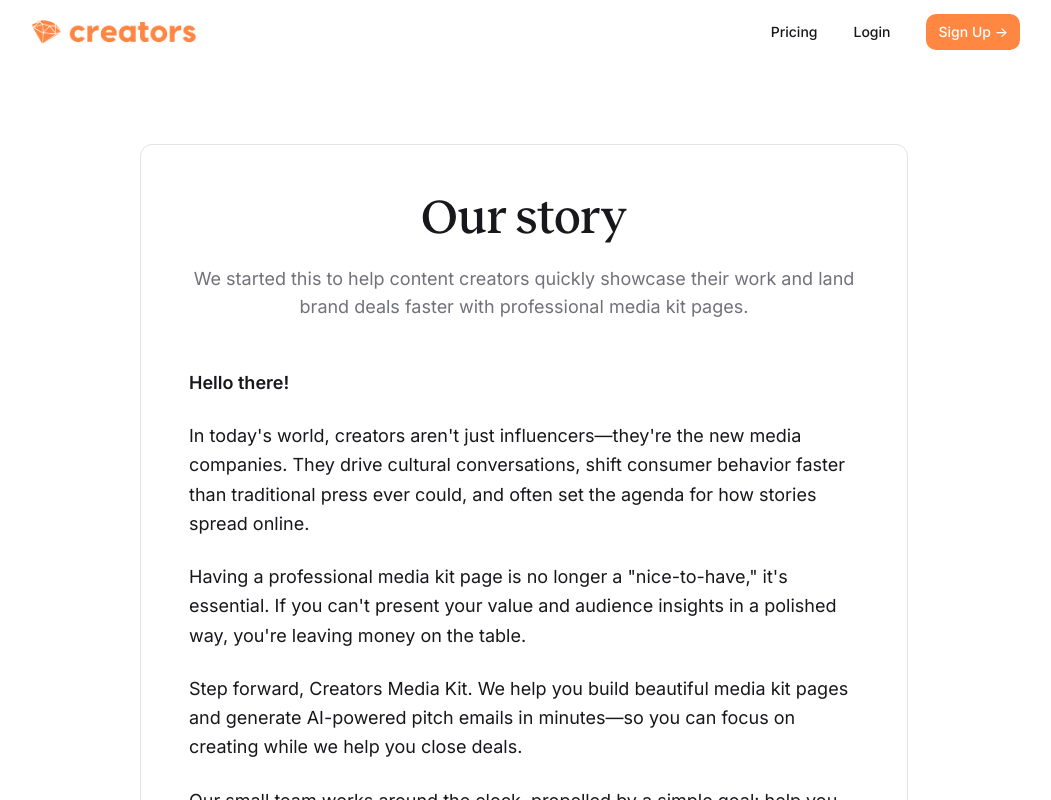
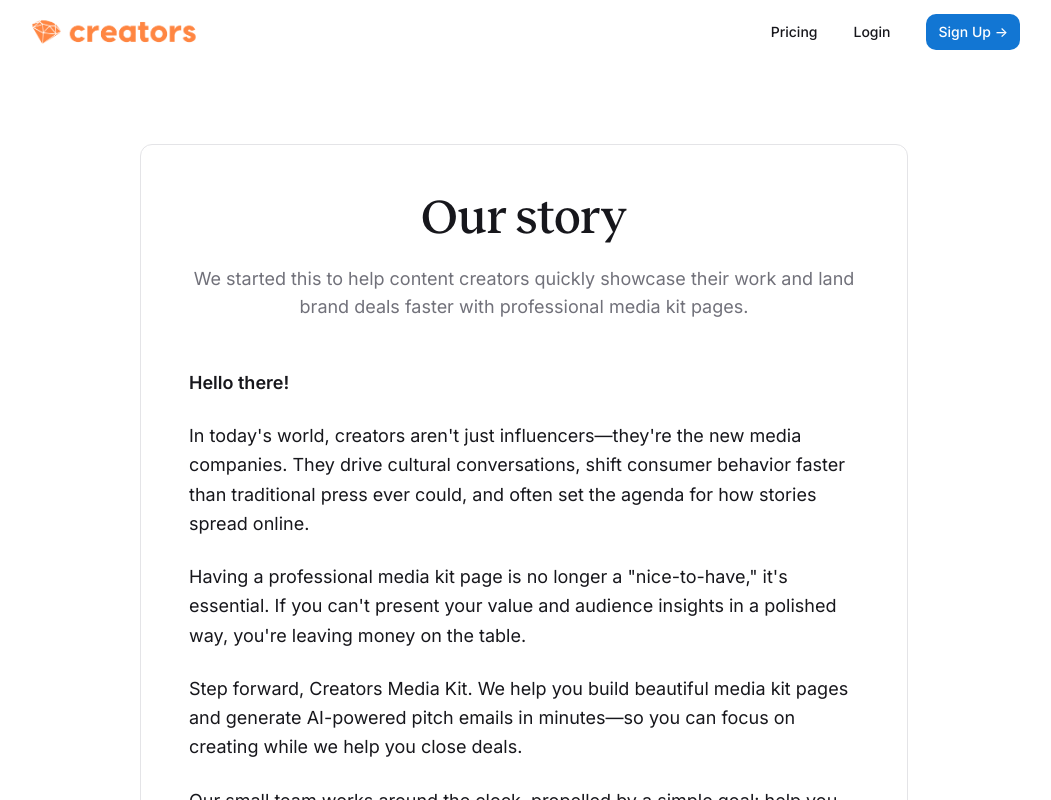
Before and after one commit to ajmcgr/creatorsrai, a React (Vite) app: page /about in a window 1280 px wide. Shown: the top 800 px of the page, without its empty margins (116-1167 px from the left). Built offline with nearby package versions, Linux system fonts and the light colour scheme.

Commit message:
Change button background to blue
Update design system to set primary button color to #136ed5 (HSL 209 84% 45%), updating primary, ring, and related sidebar colors accordingly across index.css to ensure consistent button styling.

```diff
--- a/src/index.css
+++ b/src/index.css
@@ -17,10 +17,10 @@ All colors MUST be HSL.
     --popover: 0 0% 100%;
     --popover-foreground: 240 10% 10%;
 
-    --primary: 22 100% 63%;
+    --primary: 209 84% 45%;
     --primary-foreground: 0 0% 100%;
 
-    --primary-glow: 22 100% 75%;
+    --primary-glow: 209 84% 65%;
 
     --secondary: 240 5% 96%;
     --secondary-foreground: 240 10% 10%;
@@ -36,7 +36,7 @@ All colors MUST be HSL.
 
     --border: 240 6% 90%;
     --input: 240 6% 90%;
-    --ring: 22 100% 63%;
+    --ring: 209 84% 45%;
 
     --radius: 0.75rem;
 
@@ -49,12 +49,12 @@ All colors MUST be HSL.
 
     --sidebar-background: 0 0% 98%;
     --sidebar-foreground: 240 10% 10%;
-    --sidebar-primary: 22 100% 63%;
+    --sidebar-primary: 209 84% 45%;
     --sidebar-primary-foreground: 0 0% 98%;
     --sidebar-accent: 240 5% 96%;
     --sidebar-accent-foreground: 240 10% 10%;
     --sidebar-border: 240 6% 90%;
-    --sidebar-ring: 22 100% 63%;
+    --sidebar-ring: 209 84% 45%;
   }
 
   .dark {
@@ -67,10 +67,10 @@ All colors MUST be HSL.
     --popover: 240 10% 6%;
     --popover-foreground: 0 0% 98%;
 
-    --primary: 22 100% 63%;
+    --primary: 209 84% 45%;
     --primary-foreground: 0 0% 100%;
 
-    --primary-glow: 22 100% 75%;
+    --primary-glow: 209 84% 65%;
 
     --secondary: 240 5% 15%;
     --secondary-foreground: 0 0% 98%;
@@ -86,7 +86,7 @@ All colors MUST be HSL.
 
     --border: 240 5% 15%;
     --input: 240 5% 15%;
-    --ring: 22 100% 63%;
+    --ring: 209 84% 45%;
 
     --gradient-hero: linear-gradient(135deg, hsl(22, 100%, 63%), hsl(30, 100%, 65%));
     --gradient-subtle: linear-gradient(180deg, hsl(240, 10%, 4%), hsl(240, 10%, 8%));
@@ -95,12 +95,12 @@ All colors MUST be HSL.
 
     --sidebar-background: 240 10% 6%;
     --sidebar-foreground: 0 0% 98%;
-    --sidebar-primary: 22 100% 63%;
+    --sidebar-primary: 209 84% 45%;
     --sidebar-primary-foreground: 0 0% 100%;
     --sidebar-accent: 240 5% 15%;
     --sidebar-accent-foreground: 0 0% 98%;
     --sidebar-border: 240 5% 15%;
-    --sidebar-ring: 22 100% 63%;
+    --sidebar-ring: 209 84% 45%;
   }
 }
 
```
